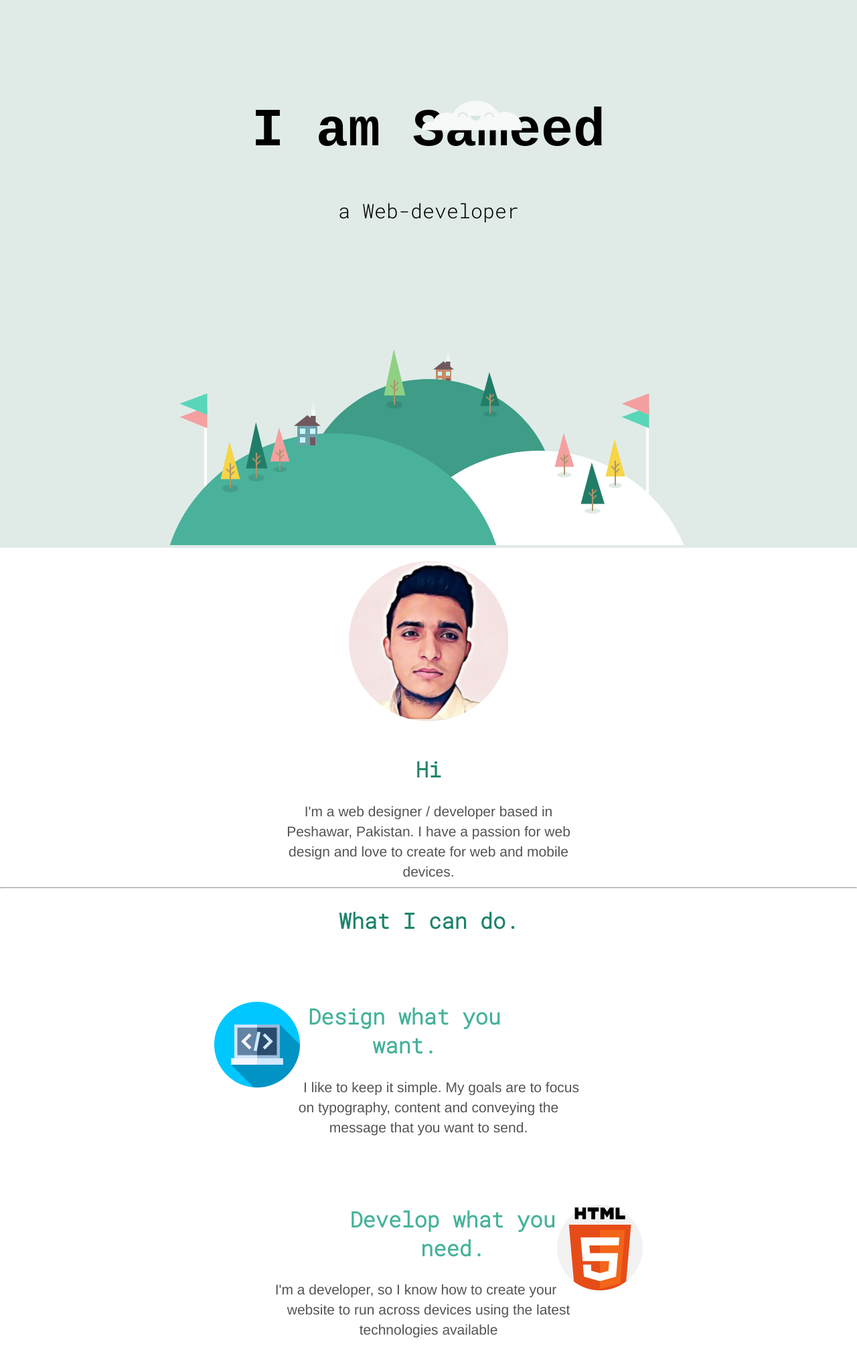
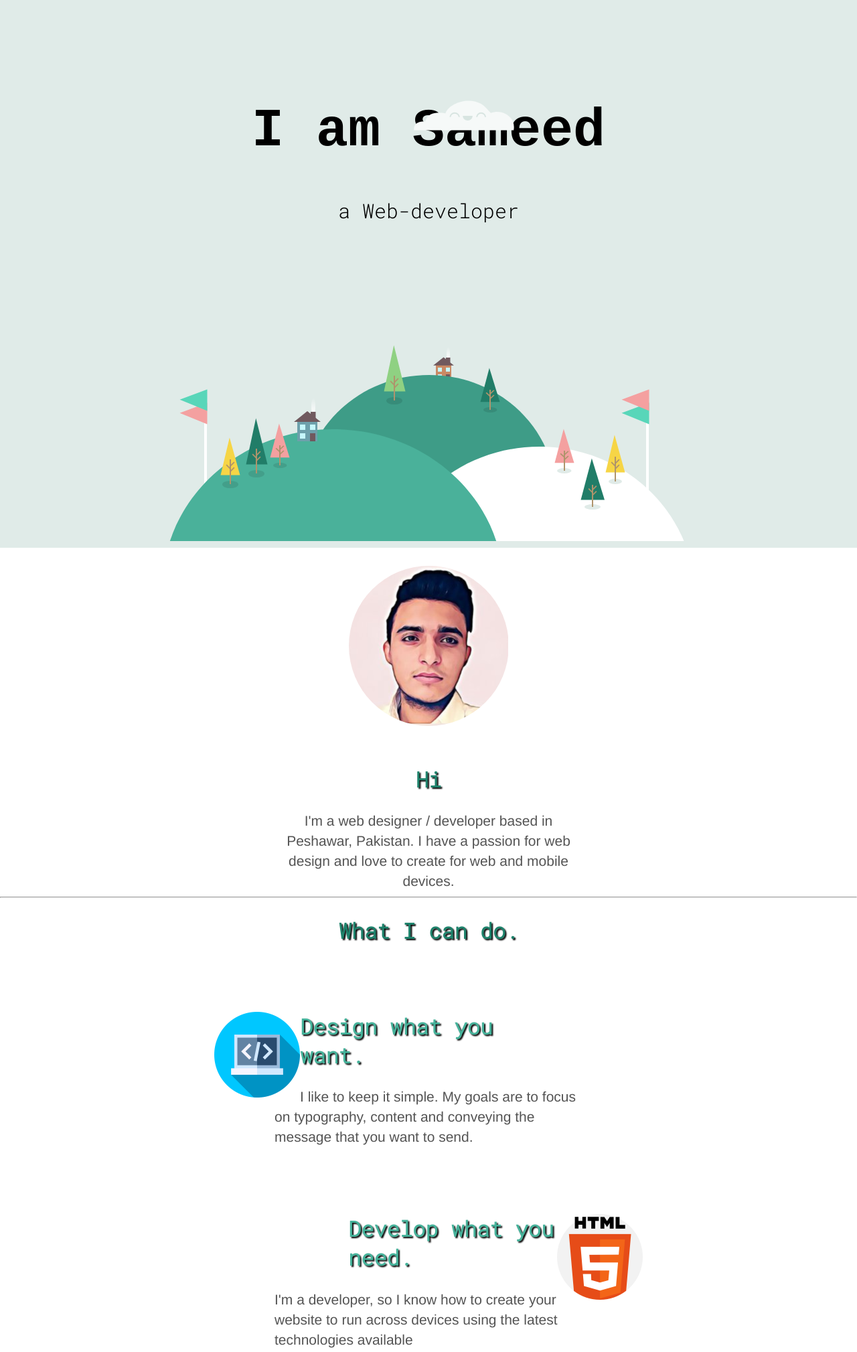
Before and after one commit to Sameedahmad/Html-Css-Website, a plain HTML site: page index.html in a window 1280 px wide. Shown: the top 2019 px of the page at 67% size. Drawn offline with Linux system fonts and the light colour scheme.

Commit message:
Update styles.css

```diff
--- a/css/styles.css
+++ b/css/styles.css
@@ -3,8 +3,6 @@ body{
     margin: 0px;
     text-align: center;
     font-family: 'Roboto Mono', monospace;
-
-
 }
 
 h1{
@@ -21,6 +19,7 @@ h2{
     margin-block-end: 0.83em;
     margin-inline-start: 0px;
     margin-inline-end: 0px;
+    text-shadow: 2px 2px 2px black;
 }
 
 h3{
@@ -31,13 +30,8 @@ h3{
     margin-block-end: 0.83em;
     margin-inline-start: 0px;
     margin-inline-end: 0px;
+    text-shadow: 2px 2px 2px black;
 }
-
-p{
-
-}
-
-
 
 
 /************************************************CSS Classes*****************************************************************/
@@ -52,14 +46,12 @@ p{
 
 .cloud{
     position: absolute;
-    right: 500px;
-
-
+    right: 32em;
 }
 
 .land{
     position: relative;
-    top: 150px;
+    top: 9rem;
 }
 
 .skill-row{
@@ -67,9 +59,8 @@ p{
     margin: 0px;
     padding: 0px;
     width: 50%;
-  margin: 100px auto 100px auto;
-  text-align: left
-  line-height:2;
+    margin: 100px auto 100px auto;
+    text-align: left
 }
 
 .middle-container{
@@ -77,16 +68,15 @@ p{
 }
 
 .profilephoto{
-    margin: 20px;
+    margin: 1.7rem;
 }
 
 .bottom-container{
-    background-color:#FFFFFF;
+    background-color:#7c7c7c;
 }
 
 
 .firstp{
-
     line-height: 1.42857143;
     color: #545454;
     background-color: #fff;
@@ -97,46 +87,26 @@ p{
     max-width: 460px;
     font-size: 21px;
 }
-
 .code{
     float: left;
     width: 20%;
 
 }
-
 .html5{
     float: right;
     width: 20%;
 }
-
 .design{
-
     margin-right: 200px;
 }
-
 .develop{
     margin-left: 200px;
 }
-
 .bottom-container{
     background-color: ;
 }
-
 .sub{
     font-size: 30px;
 }
 
-
-
-
-
-
-
-
-
-
-
-
-
-
 /************************************************CSS ID's*****************************************************************/
```
